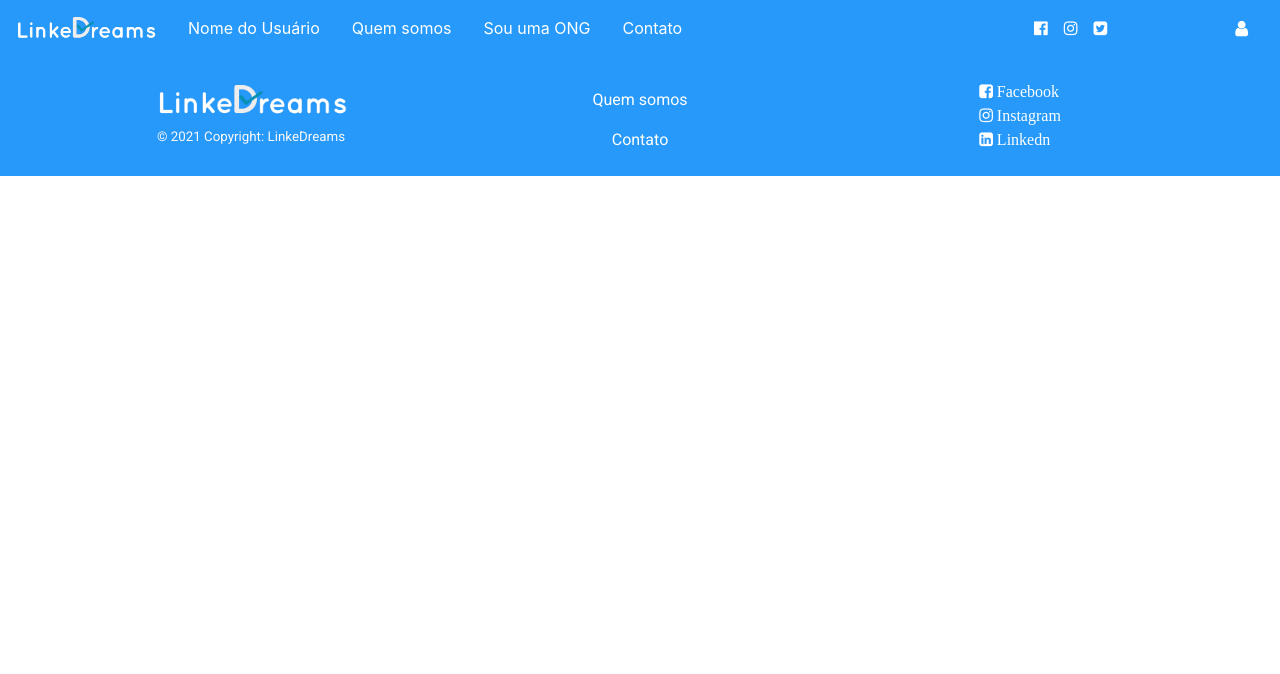
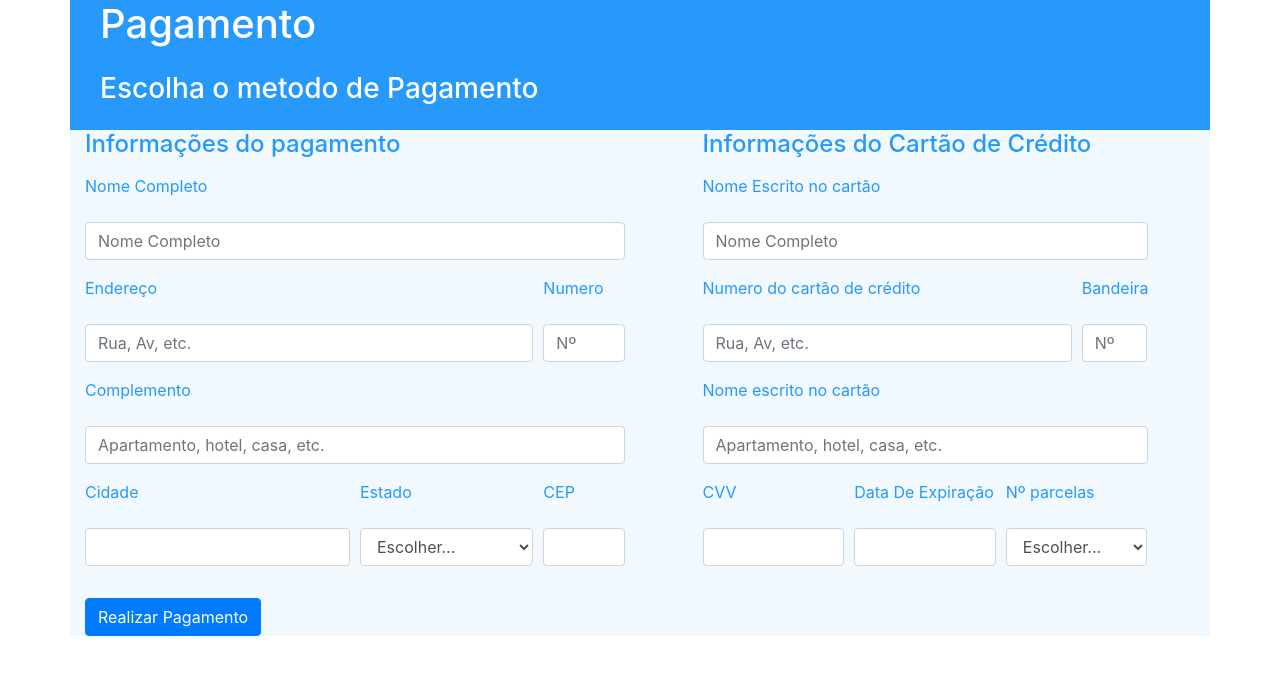
Before and after one commit to gilsondmatos/ProjetoIntegrador_GP4, an Angular app in the folder frontend/Linkedreams/: page / in a window 1280 px wide. Shown: the top 674 px of the page. Built offline with nearby package versions, Linux system fonts and the light colour scheme.

Commit message:
Implementação tela de pagamento

```diff
--- a/frontend/Linkedreams/angular.json
+++ b/frontend/Linkedreams/angular.json
@@ -1,5 +1,8 @@
 {
   "$schema": "./node_modules/@angular/cli/lib/config/schema.json",
+  "cli": {
+    "analytics": "4a270d63-ae75-4bcf-a49c-457a9d345f2d"
+  },
   "version": 1,
   "newProjectRoot": "projects",
   "projects": {
--- a/frontend/Linkedreams/src/app/app.component.html
+++ b/frontend/Linkedreams/src/app/app.component.html
@@ -1,2 +1 @@
-<app-menu></app-menu>
-<app-rodape></app-rodape>
+<app-pagamento></app-pagamento>
--- a/frontend/Linkedreams/src/app/app.module.ts
+++ b/frontend/Linkedreams/src/app/app.module.ts
@@ -5,13 +5,15 @@ import { AppRoutingModule } from './app-routing.module';
 import { AppComponent } from './app.component';
 import { MenuComponent } from './menu/menu.component';
 import { RodapeComponent } from './rodape/rodape.component';
+import { PagamentoComponent } from './pagamento/pagamento.component';
 
 @NgModule({
   declarations: [
     AppComponent,
     MenuComponent,
-    RodapeComponent
-  ],
+    RodapeComponent,
+    PagamentoComponent,
+    ],
   imports: [
     BrowserModule,
     AppRoutingModule
--- a/frontend/Linkedreams/src/app/menu/menu.component.html
+++ b/frontend/Linkedreams/src/app/menu/menu.component.html
@@ -29,7 +29,7 @@
       <li class="nav-item active">
         <a class="nav-link px-3" data-toggle= "modal"
         data-target="#modal-cadastro " href="#">Sou uma ONG</a>
-      </li>
+      </li>rgb(100, 136, 168)
       <li class="nav-item active">
         <a class="nav-link px-3" href="#">Contato</a>
       </li>
--- /dev/null
+++ b/frontend/Linkedreams/src/app/pagamento/pagamento.component.css
@@ -0,0 +1,37 @@
+.fonte-nome-usuario {
+    font-size: 16pt
+  }
+
+  .a {
+    cursor: pointer;
+  }
+
+  .bg-navbar {
+    background: #2699FB;
+  }
+
+  .bg-navbar2 {
+    background: #F1F9FF;
+  }
+
+  .font-texto{
+    color: #2699FB;
+
+  }
+
+
+  .nav-item:hover {
+    font-weight: bold;
+    opacity: 0.5;
+    transform: scale(1.0);
+    text-decoration: none;
+    size: 120%;
+  }
+
+  .fs-18{
+    font-size: 18px;
+  }
+
+  body{
+    font-family: 'Roboto', sans-serif;
+  }
--- /dev/null
+++ b/frontend/Linkedreams/src/app/pagamento/pagamento.component.html
@@ -0,0 +1,121 @@
+<div class = "container bg-navbar">
+
+    <div class = "col-md-12">
+        <h1 class="d-flex text-align-center text-white">
+           <p href="#">Pagamento</p></h1>
+            <h3 class="d-flex text-align-center text-white"><p href="#">Escolha o metodo de Pagamento </p></h3>
+    </div>
+
+    <div class="row bg-navbar2 ">
+        <div class="col-md-6 font-texto">
+
+            <h4><p href="#">Informações do pagamento</p></h4>
+
+            <form>
+                <div class="form-row">
+                    <div class="form-group col-md-12 font-texto">
+                        <label for="inputAddress2"><p href="#">Nome Completo</p> </label>
+                        <input type="text" class="form-control" id="nome" placeholder="Nome Completo">
+                      </div>
+
+
+                     <div class="form-group col-md-10 font-texto">
+                        <label for="inputAddress2"><p href="#">Endereço</p></label>
+                        <input type="text" class="form-control" id="inputAddress2" placeholder="Rua, Av, etc.">
+                  </div>
+                  <div class="form-group col-md-2 font-texto">
+                    <label for="inputPassword4"><p href="#">Numero</p></label>
+                    <input type="text" class="form-control" id="Numero" placeholder="Nº">
+                  </div>
+                </div>
+
+                <div class="form-group font-texto">
+                  <label for="inputAddress2"><p href="#">Complemento</p></label>
+                  <input type="text" class="form-control" id="inputAddress2" placeholder="Apartamento, hotel, casa, etc.">
+                </div>
+                <div class="form-row">
+                  <div class="form-group col-md-6 font-texto">
+                    <label for="inputCity"><p href="#">Cidade</p></label>
+                    <input type="text" class="form-control" id="inputCity">
+                  </div>
+                  <div class="form-group col-md-4 font-texto">
+                    <label for="inputEstado"><p href="#">Estado</p></label>
+                    <select id="inputEstado" class="form-control">
+                      <option selected><p href="#">Escolher...</p></option>
+                      <option>...</option>
+                    </select>
+                  </div>
+                  <div class="form-group col-md-2 font-texto">
+                    <label for="inputCEP"><p href="#">CEP</p></label>
+                    <input type="text" class="form-control" id="inputCEP">
+                  </div>
+                </div>
+                <div class="form-group">
+
+                </div>
+                <button type="submit" class="btn btn-primary text-white">Realizar Pagamento</button>
+              </form>
+
+
+
+        </div>
+
+
+
+
+        <div class="col-md-6">
+
+            <div class="row d-flex justify-content-center font-texto">
+                <div class="col-md-10">
+
+                      <h4><p href="#">Informações do Cartão de Crédito</p></h4>
+
+
+
+                        <div class="form-row">
+                          <div class="form-group col-md-12 font-texto">
+                              <label for="inputAddress2"><p href="#">Nome Escrito no cartão</p> </label>
+                              <input type="text" class="form-control" id="nome" placeholder="Nome Completo">
+                            </div>
+
+                            <div class="form-group col-md-10 font-texto">
+                                <label for="inputAddress2"><p href="#">Numero do cartão de crédito</p></label>
+                                <input type="text" class="form-control" id="inputAddress2" placeholder="Rua, Av, etc.">
+                          </div>
+                          <div class="form-group col-md-2 font-texto">
+                            <label for="inputPassword4"><p href="#">Bandeira</p></label>
+                            <input type="text" class="form-control" id="Numero" placeholder="Nº">
+                          </div>
+                        </div>
+
+                        <div class="form-group font-texto">
+                          <label for="inputAddress2"><p href="#">Nome escrito no cartão</p></label>
+                          <input type="text" class="form-control" id="inputAddress2" placeholder="Apartamento, hotel, casa, etc.">
+                        </div>
+                        <div class="form-row">
+                            <div class="form-group col-md-4 font-texto">
+                              <label for="inputCity"><p href="#">CVV</p></label>
+                              <input type="text" class="form-control" id="inputCity">
+                            </div>
+                            <div class="form-group col-md-4 font-texto">
+                              <label for="inputEstado"><p href="#">Data De Expiração</p></label>
+                              <select id="inputEstado" class="form-control text-white">
+                                <option selected><p href="#">Escolher...</p></option>
+                                <option>...</option>
+                              </select>
+                            </div>
+                            <div class="form-group col-md-4 font-texto">
+                                <label for="inputEstado font-texto"><p href="#">Nº parcelas</p></label>
+                                <select id="inputEstado" class="form-control">
+                                  <option selected><p href="#">Escolher...</p></option>
+                                  <option>...</option>
+                                </select>
+                              </div>
+
+                          <div class="form-group">
+
+        </div>
+
+    </div>
+
+</div>
--- /dev/null
+++ b/frontend/Linkedreams/src/app/pagamento/pagamento.component.ts
@@ -0,0 +1,15 @@
+import { Component, OnInit } from '@angular/core';
+
+@Component({
+  selector: 'app-pagamento',
+  templateUrl: './pagamento.component.html',
+  styleUrls: ['./pagamento.component.css']
+})
+export class PagamentoComponent implements OnInit {
+
+  constructor() { }
+
+  ngOnInit(): void {
+  }
+
+}
```
Also changed, not shown: 1 other file (tests, documents, lock files or other folders).
